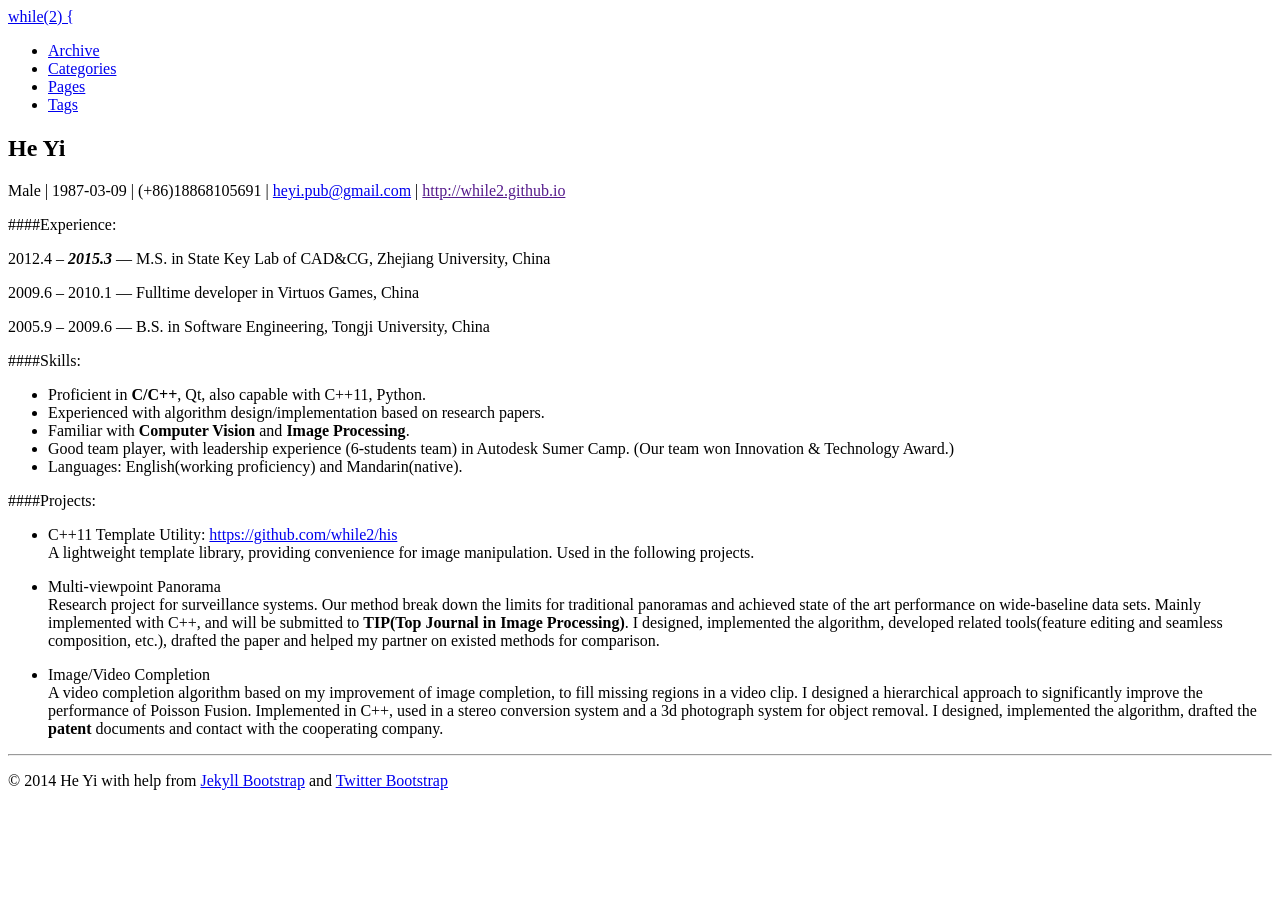
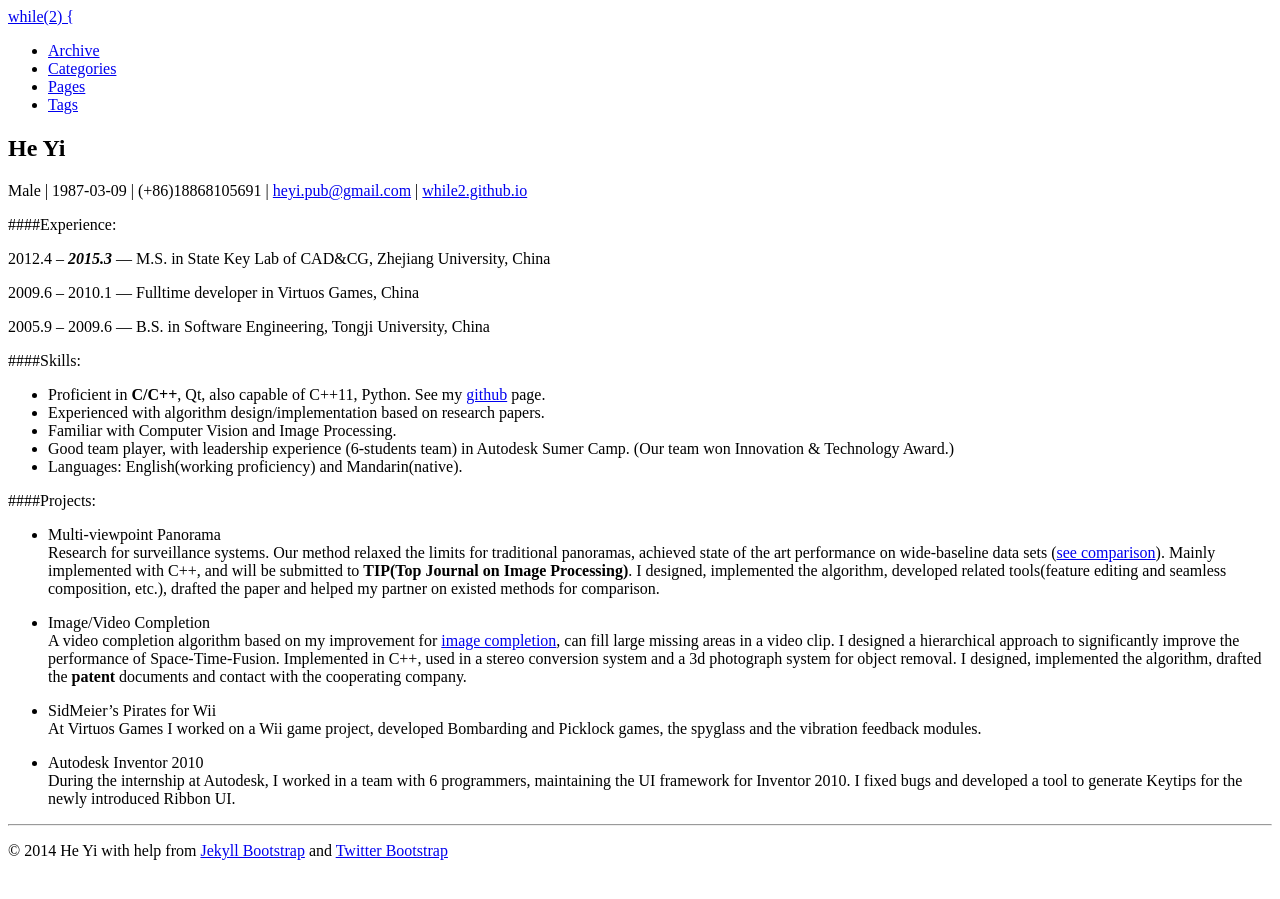
Before and after one commit to while2/while2.github.io, a Jekyll site: the page built from static/resume.md, in a window 1280 px wide. Built offline with Jekyll 4.4.1, drawn with Linux system fonts in a browser that asks for light colours.

Commit message:
update resume

```diff
--- a/static/resume.md
+++ b/static/resume.md
@@ -14,19 +14,22 @@
 
 ####Skills:
 
-* Proficient in __C/C++__, Qt, also capable with C++11, Python.
+* Proficient in __C/C++__, Qt, also capable of C++11, Python. See my [github](https://github.com/while2) page.
 * Experienced with algorithm design/implementation based on research papers.
-* Familiar with __Computer Vision__ and __Image Processing__.
+* Familiar with Computer Vision and Image Processing.
 * Good team player, with leadership experience (6-students team) in Autodesk Sumer Camp. (Our team won Innovation & Technology Award.)
 * Languages: English(working proficiency) and Mandarin(native).
 
 ####Projects:
 
-* C++11 Template Utility: [https://github.com/while2/his](https://github.com/while2/his)<br/>
-A lightweight template library, providing convenience for image manipulation. Used in the following projects.
-
 * Multi-viewpoint Panorama <br/>
-Research project for surveillance systems. Our method break down the limits for traditional panoramas and achieved state of the art performance on wide-baseline data sets. Mainly implemented with C++, and will be submitted to __TIP(Top Journal in Image Processing)__. I designed, implemented the algorithm, developed related tools(feature editing and seamless composition, etc.), drafted the paper and helped my partner on existed methods for comparison.
+Research for surveillance systems. Our method relaxed the limits for traditional panoramas, achieved state of the art performance on wide-baseline data sets ([see comparison](http://while2.github.io/static/panorama.html)). Mainly implemented with C++, and will be submitted to __TIP(Top Journal on Image Processing)__. I designed, implemented the algorithm, developed related tools(feature editing and seamless composition, etc.), drafted the paper and helped my partner on existed methods for comparison.
 
 * Image/Video Completion <br/>
-A video completion algorithm based on my improvement of image completion, to fill missing regions in a video clip. I designed a hierarchical approach to significantly improve the performance of Poisson Fusion. Implemented in C++, used in a stereo conversion system and a 3d photograph system for object removal. I designed, implemented the algorithm, drafted the __patent__ documents and contact with the cooperating company.
+A video completion algorithm based on my improvement for [image completion](http://while2.github.io/exemplar-based-completion/), can fill large missing areas in a video clip. I designed a hierarchical approach to significantly improve the performance of Space-Time-Fusion. Implemented in C++, used in a stereo conversion system and a 3d photograph system for object removal. I designed, implemented the algorithm, drafted the __patent__ documents and contact with the cooperating company.
+
+* SidMeier’s Pirates for Wii <br/>
+At Virtuos Games I worked on a Wii game project, developed Bombarding and Picklock games, the spyglass and the vibration feedback modules.
+
+* Autodesk Inventor 2010 <br/>
+During the internship at Autodesk, I worked in a team with 6 programmers, maintaining the UI framework for Inventor 2010. I fixed bugs and developed a tool to generate Keytips for the newly introduced Ribbon UI.
```
Also changed, not shown: other parts of static/resume.md (+1 -1 lines).
